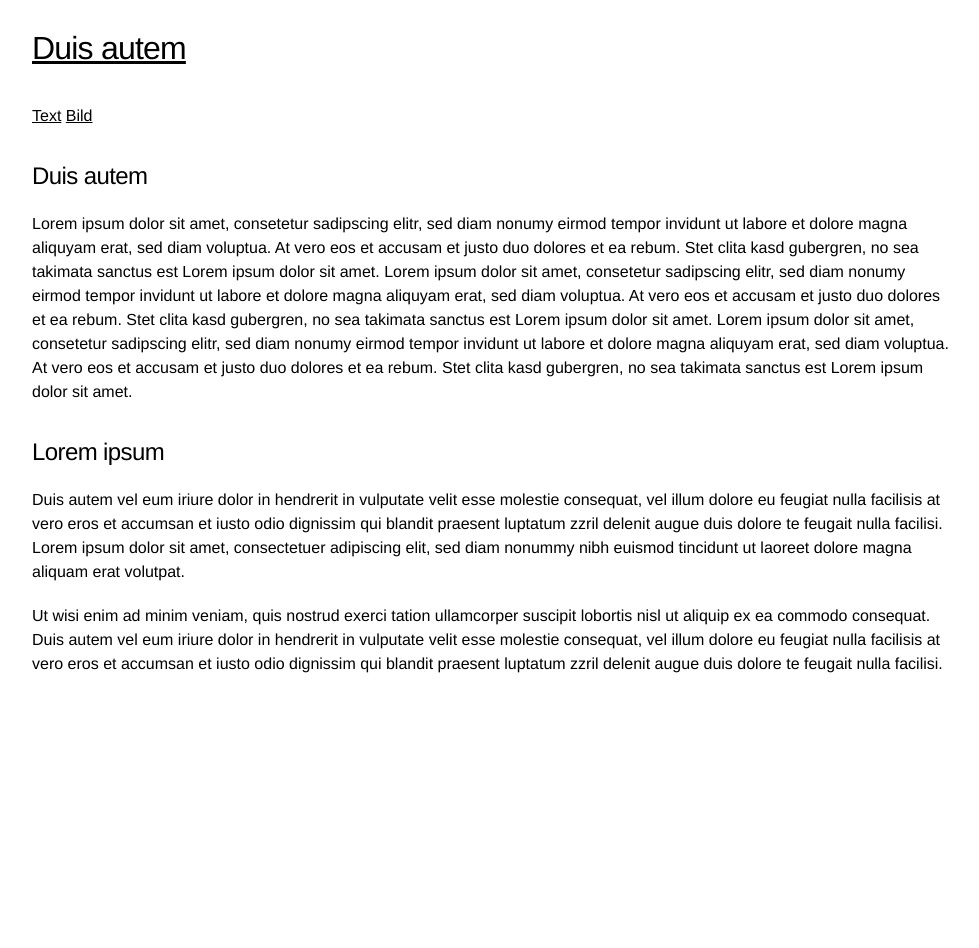
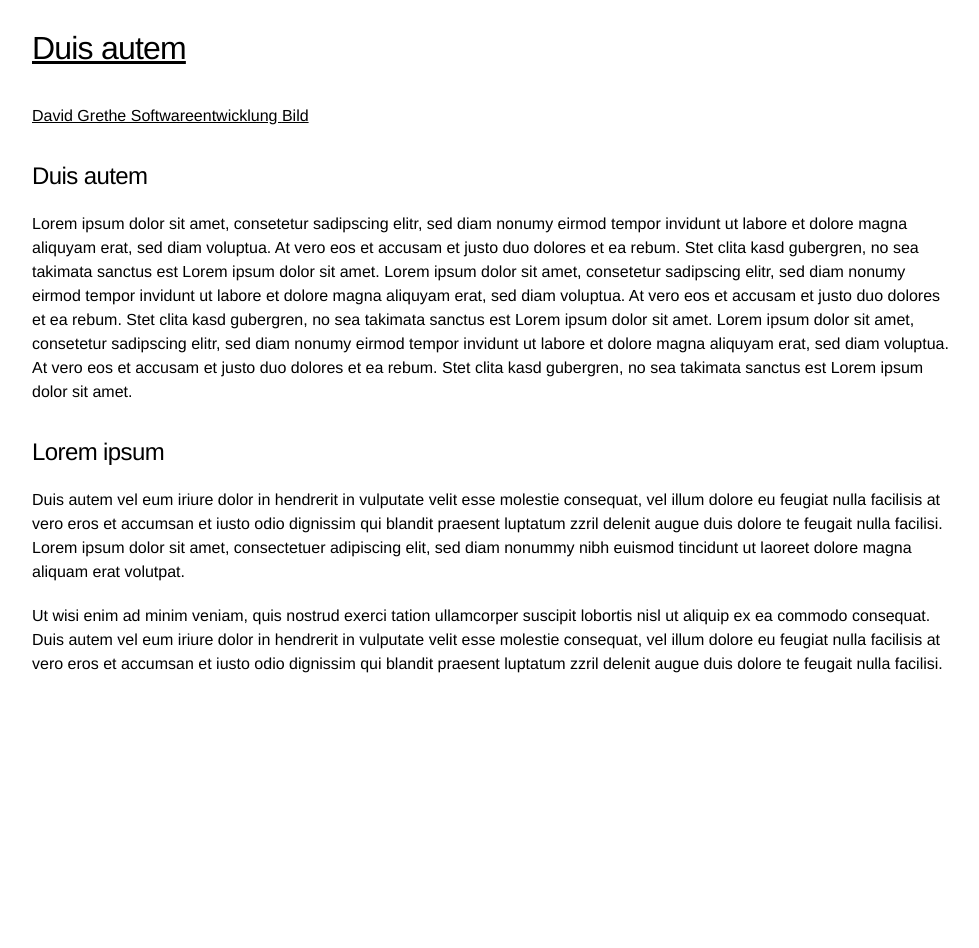
Before and after one commit to thepagemaker88/usintTemplate, a Jekyll site: the page built from index.md, in a window 1280 px wide. Shown: the whole page, without its empty margins (146-1125 px from the left). Built offline with Jekyll 4.4.1, drawn with Linux system fonts in a browser that asks for light colours; our own code applies the rules of GitHub Pages for plain Markdown files.

Commit message:
Update _nav.html

```diff
--- a/_includes/_nav.html
+++ b/_includes/_nav.html
@@ -2,6 +2,6 @@
     <a href="/">
         <h1>{{ page.title | default: site.title }}</h1>
     </a>
-    <a href="index.html">Text</a>
+    <a href="index.html">David Grethe Softwareentwicklung </a>
     <a href="image.html">Bild</a>
 </div>
```
